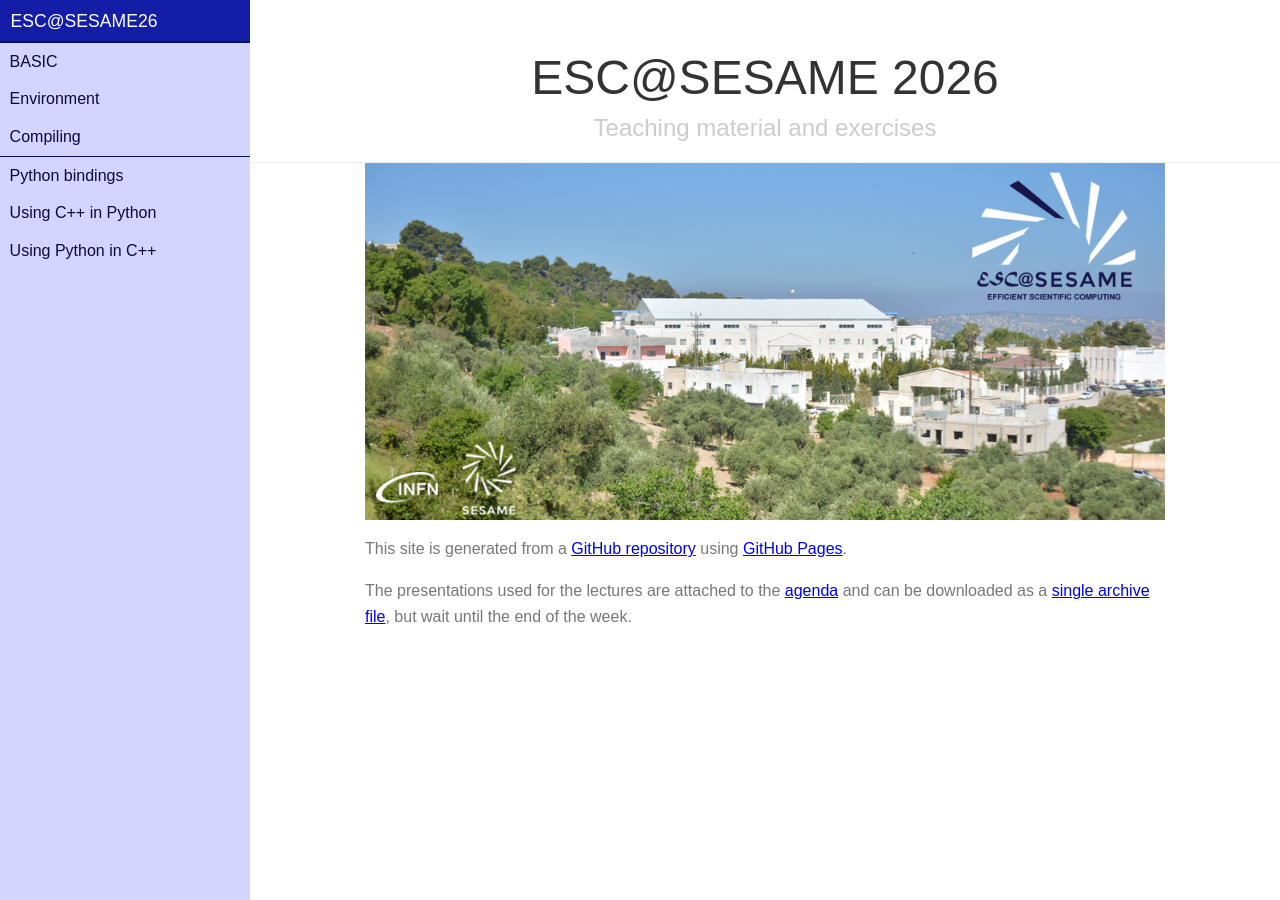
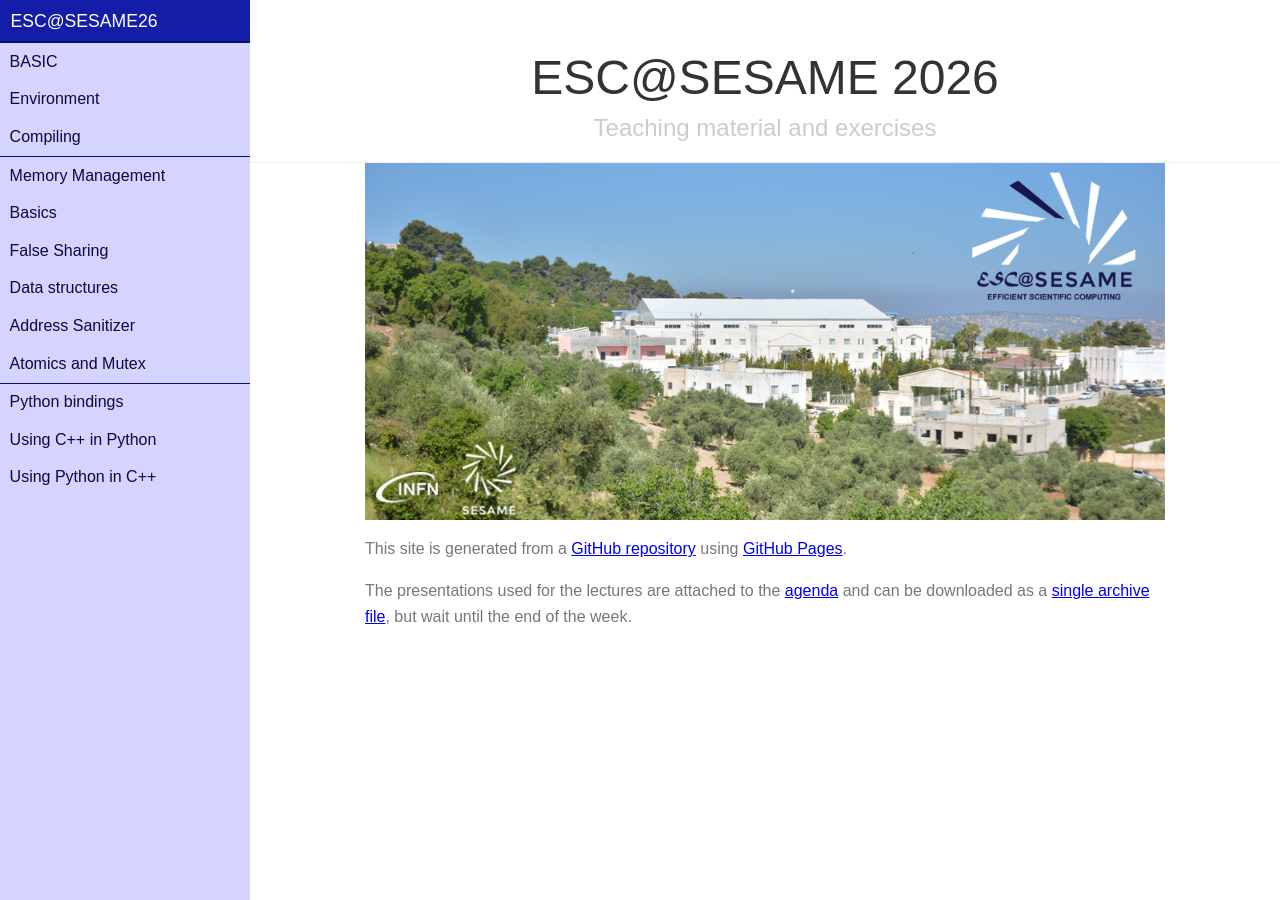
Before and after one commit to infn-esc/sesame26, a Jekyll site: the page built from index.md, in a window 1280 px wide. Built offline with Jekyll 4.4.1, drawn with Linux system fonts in a browser that asks for light colours; nearby versions of some CDN libraries.

Commit message:
Add memory section to github pages

```diff
--- a/_config.yml
+++ b/_config.yml
@@ -16,6 +16,18 @@ menu:
     items:
     - name: environment
     - name: compiling
+  - name: memory
+    label: Memory Management
+    items:
+    - name: basics
+    - name: fs
+      label: False Sharing
+    - name: datastructure
+      label: Data structures
+    - name: asan
+      label: Address Sanitizer
+    - name: am
+      label: Atomics and Mutex
 #   - name: architecture
 #     items:
 #     - name: discoverHW
```
